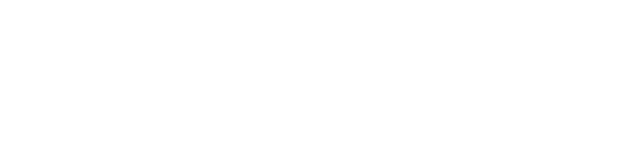
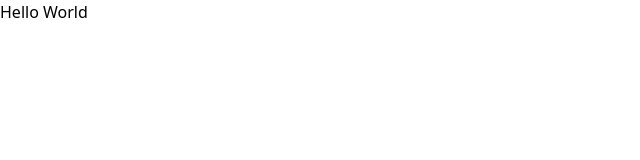
Before and after one commit to alain-michael/CSS_Gate, a website: page src/index.html in a window 1280 px wide. Shown: the whole page, without its empty margins (0-640 px from the left). Drawn offline with Linux system fonts and the light colour scheme.

Commit message:
Added hello world

```diff
--- a/src/index.html
+++ b/src/index.html
@@ -9,7 +9,9 @@
 <body>
     <header>
     </header>
-    <main></main>
+    <main>
+        Hello World
+    </main>
     <footer></footer>
 </body>
 </html>
```
